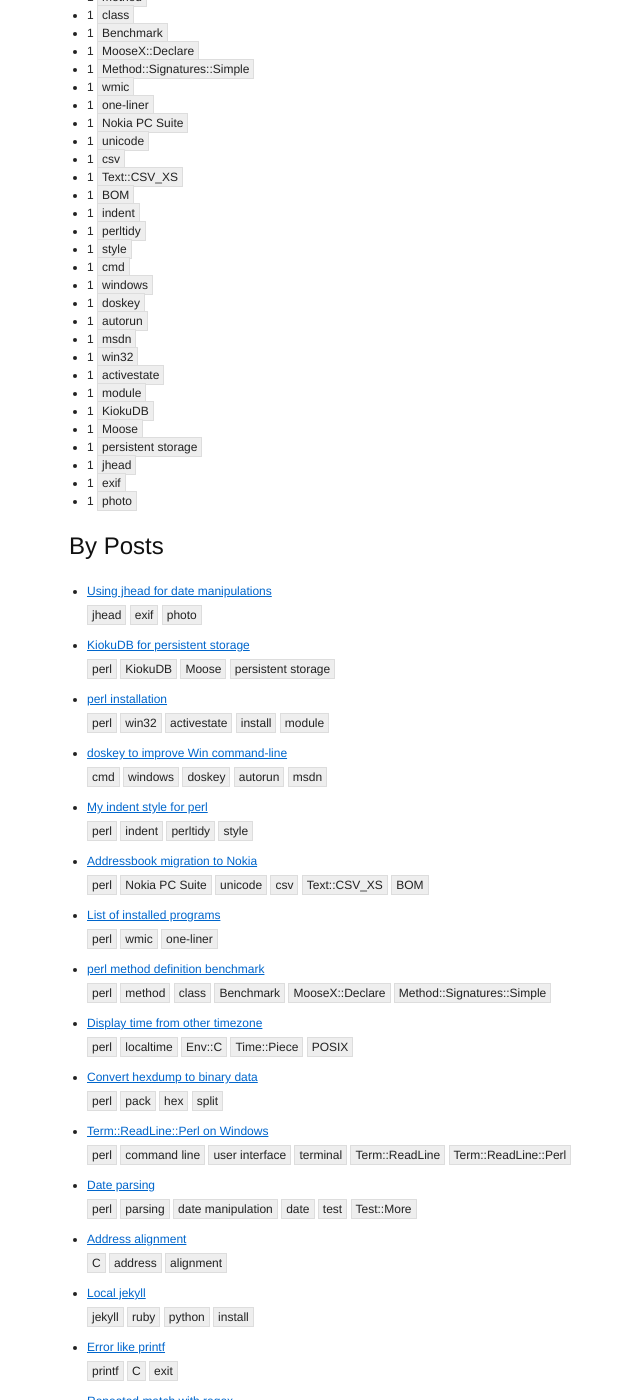
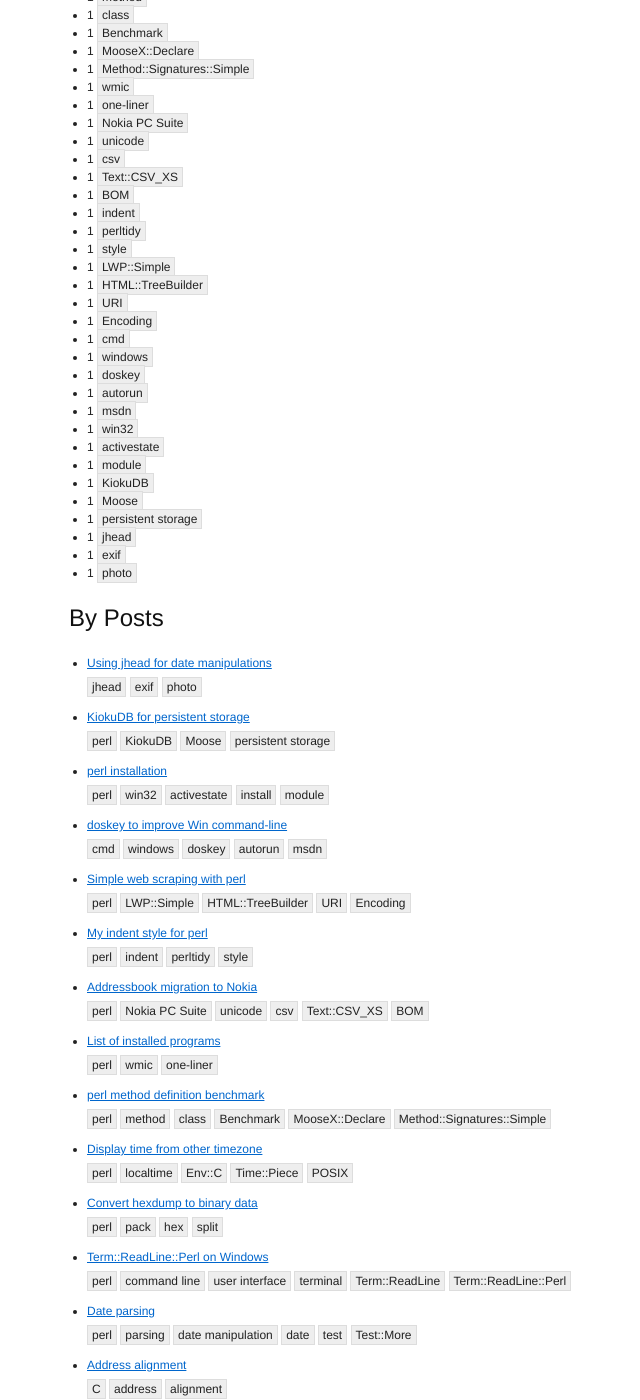
Before and after one commit to bvr/bvr.github.io, a Jekyll site: the page built from tags.html, in a window 1280 px wide and 1400 px high, scrolled down 732 px. Shown: the whole window, without its empty margins (96-736 px from the left). Built offline with Jekyll 4.4.1, drawn with Linux system fonts in a browser that asks for light colours; part of the change alters nothing that is shown.

Commit message:
Published another old article

````diff
--- a/_posts/2011-03-29-perl-web-scrape.md
+++ b/_posts/2011-03-29-perl-web-scrape.md
@@ -2,9 +2,10 @@
 layout: post
 title: Simple web scraping with perl
 category: perl
-published: no
+published: yes
 perex: >
-   ??
+  Something there is something on web that I would like to use. The following
+  article goes how to locate and get web-pages, parse and extract data from them.
 tags:
    - perl
    - LWP::Simple
@@ -13,27 +14,10 @@ tags:
    - Encoding
 ---
 
-
-# Request data from web
-
-We can use LWP library to request file from specific url:
-
-{% highlight perl %}
-use LWP::Simple qw(get);
-my $data = get('http://www.example.com');
-{% endhighlight %}
-
-
-Something there is something on web that I would like to use. The following
-article goes how to locate and get web-pages, parse and extract data from them.
-
 The code below is real-life problem I needed to solve. There was nice
 web [kaloricketabulky.cz](http://www.kaloricketabulky.cz) (calorie tables in
 english) that I used to find out what calorie consumption I had on various
 activities like swimming.
-
-First, we need an URL (uniform resource locator) address of page we want.
-
 
 Building blocks:
 
@@ -41,10 +25,40 @@ Building blocks:
  - how to parse HTML string and find specific contents
  - how to compose new URL from original and relative link
 
+## Request data from web
 
-## The script
+We can use [LWP::Simple](https://metacpan.org/pod/LWP::Simple) library to get
+a resource from specific url:
 
-{% highlight perl %}
+```perl
+use LWP::Simple qw(get);
+my $data = get('http://www.example.com');
+```
+
+## Parse contents of a web page
+
+The [HTML::TreeBuilder](https://metacpan.org/pod/HTML::TreeBuilder) provides nice interface
+for parsing of the HTML page and bunch of nice methods to extract items based on its attributes.
+
+```perl
+my $html = HTML::TreeBuilder->new_from_content($html_string);
+for my $link ($html->look_down(id => 'katalog')->find('a')) {
+  # do something with links in the "katalog" element
+  print $link->attr('href');
+}
+```
+
+## URL composition
+
+Is easy with [URI](https://metacpan.org/pod/URI) module:
+
+```perl
+my $url = URI->new_abs($link, $base_link);    # link can be either absolute or relative
+```
+
+## Put together
+
+```perl
 use LWP::Simple qw(get);
 use HTML::TreeBuilder;
 use URI;
@@ -77,4 +91,4 @@ open(my $out,">:encoding(cp1250):utf8", "activities.txt");
 for my $item (@items) {
      print {$out} join("\t",@$item), "\n";
 }
-{% endhighlight %}
+```
````
